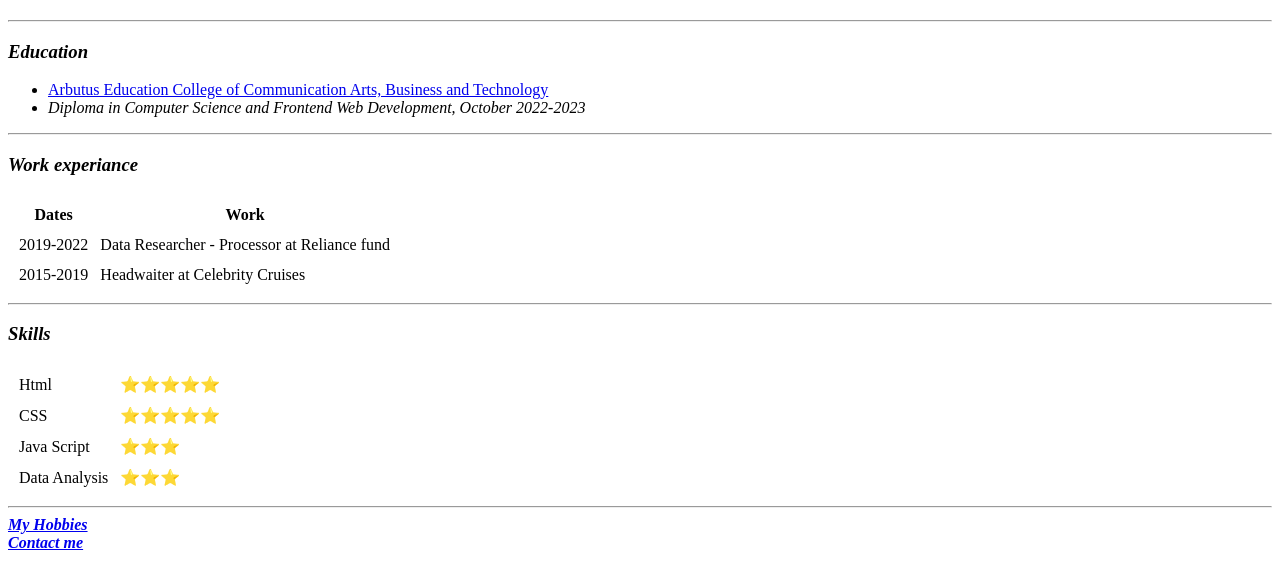
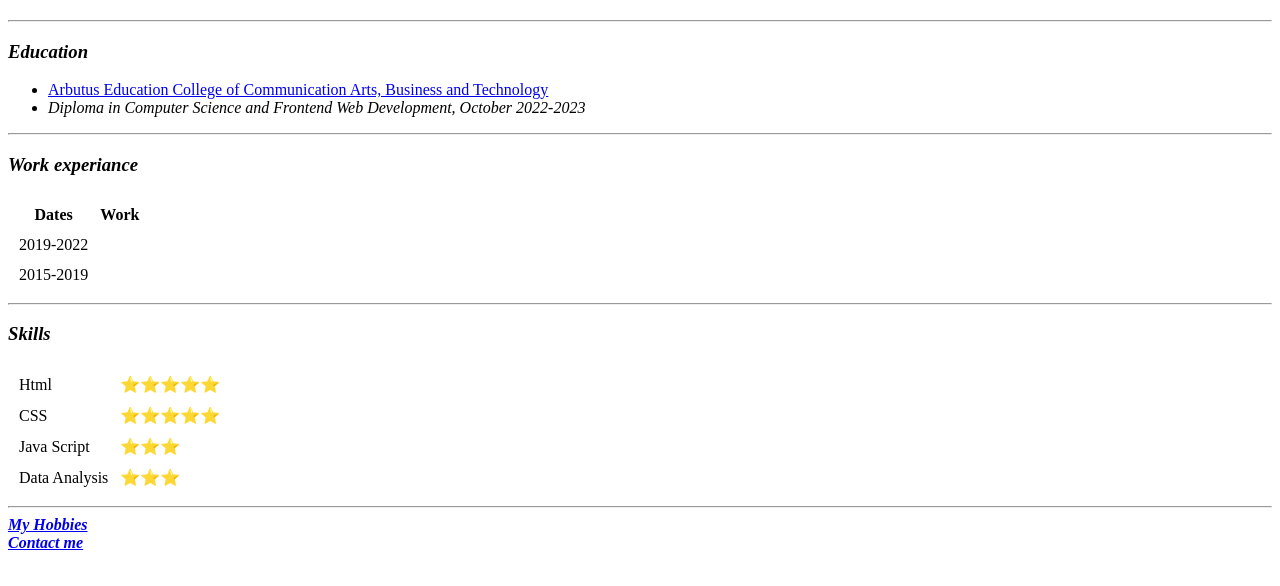
Before and after one commit to carevicm/Milan-Carevic, a plain HTML site: page html - Personal website/index.html in a window 1280 px wide. Shown: the part 176-762 px from the top of the page. Drawn offline with Linux system fonts and the light colour scheme.

Commit message:
index.html

```diff
--- a/html - Personal website/index.html
+++ b/html - Personal website/index.html
@@ -41,11 +41,11 @@
     <tbody>
       <tr>
         <td>2019-2022</td>
-        <td>Data Researcher - Processor at Reliance fund</td>
+        <td></td>
       </tr>
       <tr>
         <td>2015-2019</td>
-        <td>Headwaiter at Celebrity Cruises</td>
+        <td></td>
       </tr>
 
     </tbody>
```
